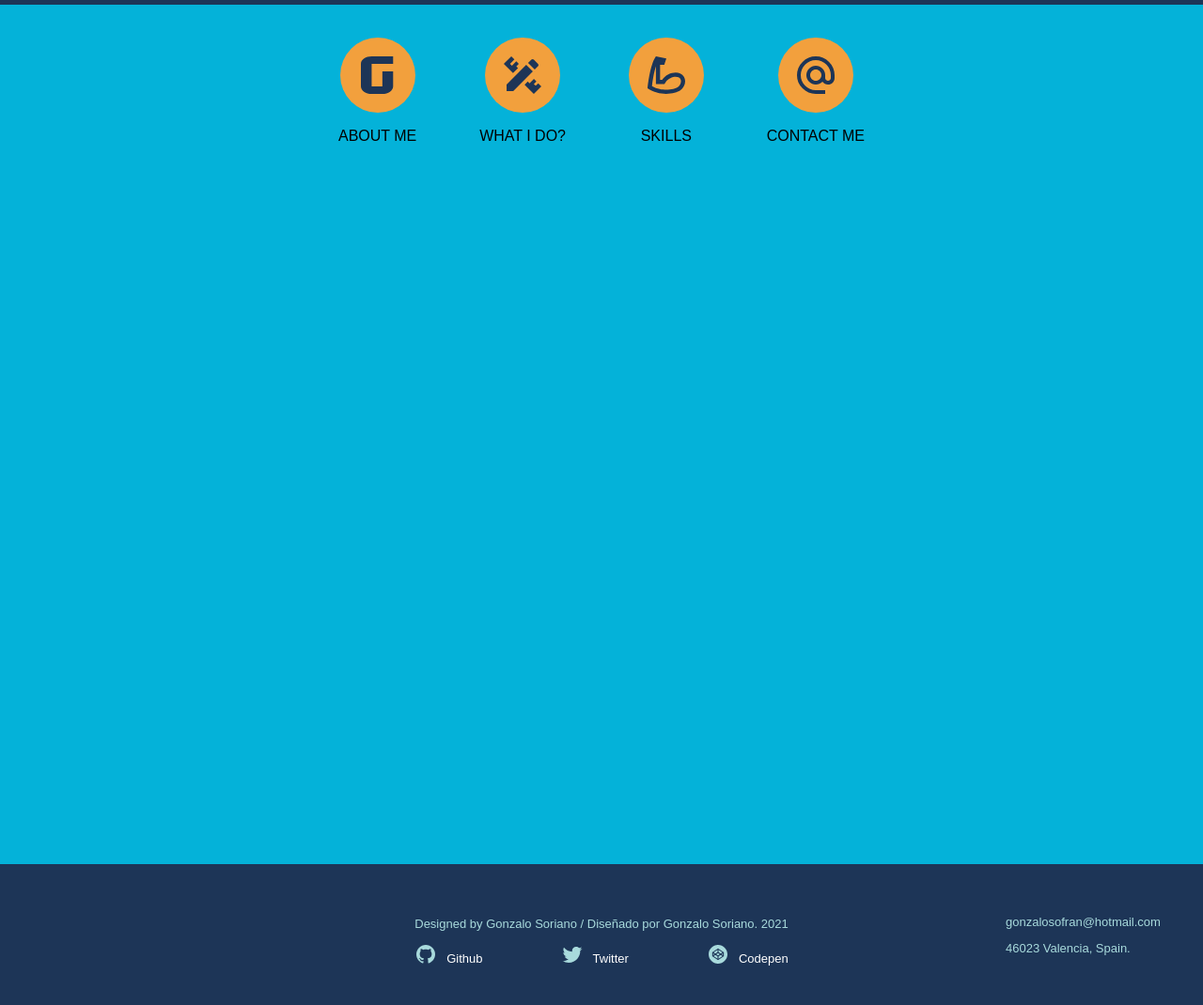
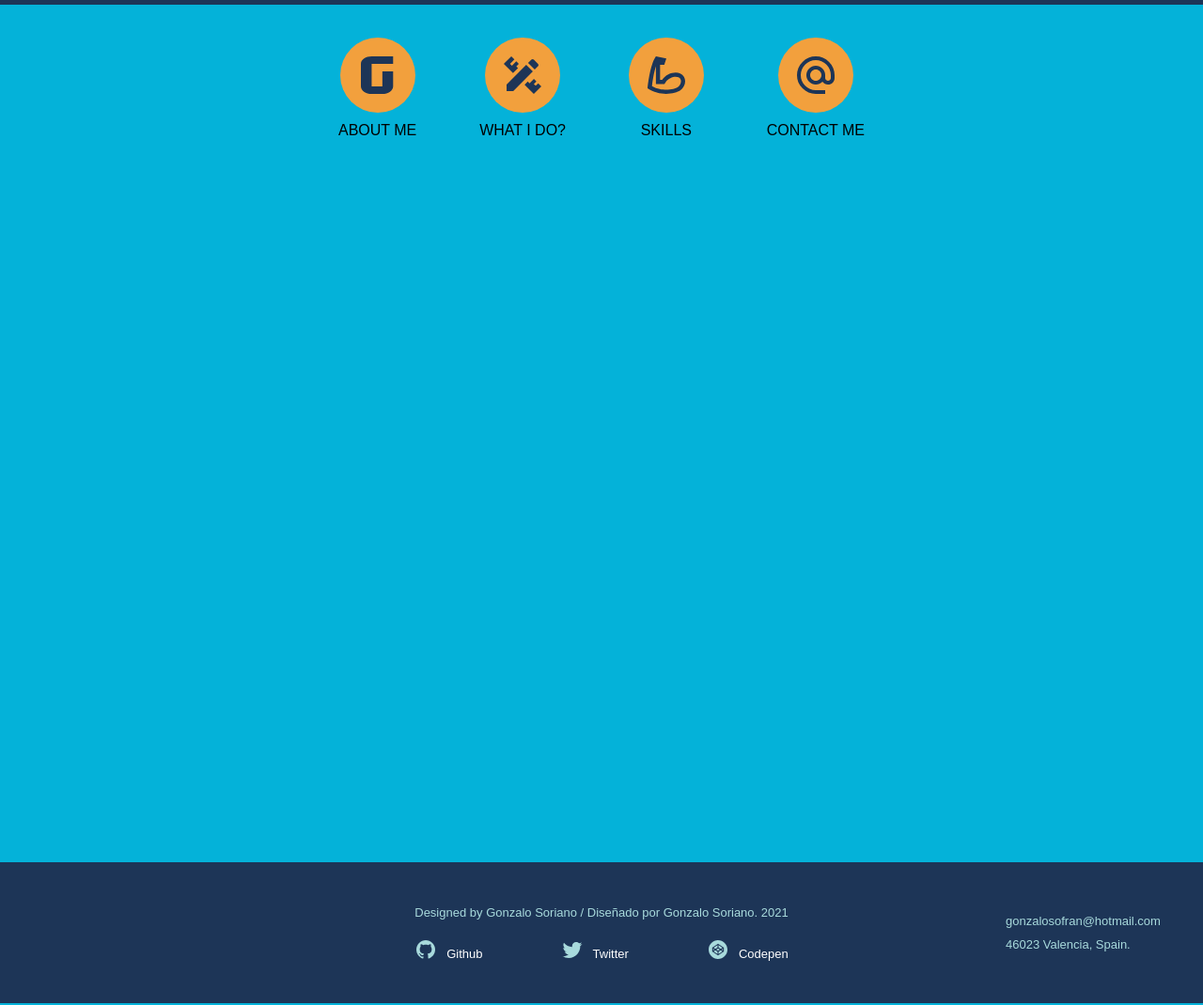
Before and after one commit to ggonzaloo10/Proyecto-Alpha, a plain HTML site: page about me gonzalo/index.html in a window 1280 px wide. Shown: the part 60-1130 px from the top of the page at 94% size. Drawn offline with Linux system fonts and the light colour scheme.

Commit message:
cositas retocadas

```diff
--- a/about me gonzalo/index.html
+++ b/about me gonzalo/index.html
@@ -5,7 +5,7 @@
     <meta charset="UTF-8">
     <meta http-equiv="X-UA-Compatible" content="IE=edge">
     <meta name="viewport" content="width=device-width, initial-scale=1.0">
-    <title>Proyecto about me</title>
+    <title>Gonzalo Soriano, Diseñador</title>
     <link rel="stylesheet" href="../css/style.css">
 
 </head>
@@ -38,7 +38,7 @@
                     </svg>
 
                 </label>
-                <p>ABOUT ME</p>
+                <p class="p-margin">ABOUT ME</p>
             </div>
 
             <div class="lbl-menu--icono">
@@ -50,7 +50,7 @@
                     </svg>
 
                 </label>
-                <p>WHAT I DO?</p>
+                <p class="p-margin">WHAT I DO?</p>
             </div>
 
             <div class="lbl-menu--icono">
@@ -62,7 +62,7 @@
                     </svg>
 
                 </label>
-                <p>SKILLS</p>
+                <p class="p-margin">SKILLS</p>
             </div>
 
             <div class="lbl-menu--icono">
@@ -74,7 +74,7 @@
                     </svg>
 
                 </label>
-                <p>CONTACT ME</p>
+                <p class="p-margin">CONTACT ME</p>
             </div>
         </div>
 
@@ -270,7 +270,9 @@
                             <path
                                 d="M12 2C10.6868 2 9.38642 2.25866 8.17317 2.7612C6.95991 3.26375 5.85752 4.00035 4.92893 4.92893C3.05357 6.8043 2 9.34784 2 12C2 16.42 4.87 20.17 8.84 21.5C9.34 21.58 9.5 21.27 9.5 21C9.5 20.77 9.5 20.14 9.5 19.31C6.73 19.91 6.14 17.97 6.14 17.97C5.68 16.81 5.03 16.5 5.03 16.5C4.12 15.88 5.1 15.9 5.1 15.9C6.1 15.97 6.63 16.93 6.63 16.93C7.5 18.45 8.97 18 9.54 17.76C9.63 17.11 9.89 16.67 10.17 16.42C7.95 16.17 5.62 15.31 5.62 11.5C5.62 10.39 6 9.5 6.65 8.79C6.55 8.54 6.2 7.5 6.75 6.15C6.75 6.15 7.59 5.88 9.5 7.17C10.29 6.95 11.15 6.84 12 6.84C12.85 6.84 13.71 6.95 14.5 7.17C16.41 5.88 17.25 6.15 17.25 6.15C17.8 7.5 17.45 8.54 17.35 8.79C18 9.5 18.38 10.39 18.38 11.5C18.38 15.32 16.04 16.16 13.81 16.41C14.17 16.72 14.5 17.33 14.5 18.26C14.5 19.6 14.5 20.68 14.5 21C14.5 21.27 14.66 21.59 15.17 21.5C19.14 20.16 22 16.42 22 12C22 10.6868 21.7413 9.38642 21.2388 8.17317C20.7362 6.95991 19.9997 5.85752 19.0711 4.92893C18.1425 4.00035 17.0401 3.26375 15.8268 2.7612C14.6136 2.25866 13.3132 2 12 2V2Z"
                                 fill="black" />
-                        </svg>Github</a>
+                        </svg>
+                        <p>Github</p>
+                    </a>
 
                     <a class="social-icon" href="https://twitter.com/g0nz4l0_" target="_blank"><svg width="24"
                             height="24" viewBox="0 0 24 24" fill="none" xmlns="http://www.w3.org/2000/svg">
@@ -278,7 +280,8 @@
                                 d="M22.46 6C21.69 6.35 20.86 6.58 20 6.69C20.88 6.16 21.56 5.32 21.88 4.31C21.05 4.81 20.13 5.16 19.16 5.36C18.37 4.5 17.26 4 16 4C13.65 4 11.73 5.92 11.73 8.29C11.73 8.63 11.77 8.96 11.84 9.27C8.28004 9.09 5.11004 7.38 3.00004 4.79C2.63004 5.42 2.42004 6.16 2.42004 6.94C2.42004 8.43 3.17004 9.75 4.33004 10.5C3.62004 10.5 2.96004 10.3 2.38004 10C2.38004 10 2.38004 10 2.38004 10.03C2.38004 12.11 3.86004 13.85 5.82004 14.24C5.46004 14.34 5.08004 14.39 4.69004 14.39C4.42004 14.39 4.15004 14.36 3.89004 14.31C4.43004 16 6.00004 17.26 7.89004 17.29C6.43004 18.45 4.58004 19.13 2.56004 19.13C2.22004 19.13 1.88004 19.11 1.54004 19.07C3.44004 20.29 5.70004 21 8.12004 21C16 21 20.33 14.46 20.33 8.79C20.33 8.6 20.33 8.42 20.32 8.23C21.16 7.63 21.88 6.87 22.46 6Z"
                                 fill="black" />
                         </svg>
-                        Twitter</a>
+                        <p>Twitter</p>
+                    </a>
 
                     <a class="social-icon" href="https://codepen.io/ggonzaloo10" target="_blank"><svg width="24"
                             height="24" viewBox="0 0 24 24" fill="none" xmlns="http://www.w3.org/2000/svg">
@@ -286,7 +289,8 @@
                                 d="M8.21 12L6.88 12.89V11.11L8.21 12ZM11.47 9.82V7.34L7.31 10.12L9.16 11.36L11.47 9.82ZM16.7 10.12L12.53 7.34V9.82L14.84 11.36L16.7 10.12ZM7.31 13.88L11.47 16.66V14.18L9.16 12.64L7.31 13.88ZM12.53 14.18V16.66L16.7 13.88L14.84 12.64L12.53 14.18ZM12 10.74L10.12 12L12 13.26L13.88 12L12 10.74ZM22 12C22 17.5 17.5 22 12 22C6.5 22 2 17.5 2 12C2 6.5 6.5 2 12 2C17.5 2 22 6.5 22 12ZM18.18 10.12C18.18 10.09 18.18 10.07 18.18 10.05L18.17 10L18.16 9.95C18.15 9.94 18.15 9.93 18.14 9.91L18.13 9.89L18.11 9.85L18.1 9.83L18.08 9.8L18.06 9.77L18.03 9.74L18 9.72V9.7L17.96 9.68L17.95 9.67L12.3 5.91C12.12 5.79 11.89 5.79 11.71 5.91L6.05 9.67V9.68L6 9.7C6 9.71 6 9.72 6 9.72L5.97 9.74L5.94 9.77L5.93 9.8L5.9 9.83L5.89 9.85L5.87 9.89L5.86 9.91L5.84 9.95V10H5.83L5.82 10.05C5.82 10.07 5.82 10.09 5.82 10.12V13.88C5.82 13.91 5.82 13.93 5.82 13.95L5.83 14H5.84V14.05C5.85 14.06 5.85 14.07 5.86 14.09L5.87 14.11L5.89 14.15L5.9 14.17L5.92 14.2L5.94 14.23C5.95 14.24 5.96 14.25 5.97 14.26L6 14.28V14.3L6.04 14.32L6.05 14.33L11.71 18.1C11.79 18.16 11.9 18.18 12 18.18C12.1 18.18 12.21 18.15 12.3 18.1L17.95 14.33L17.96 14.32L18 14.3V14.28L18.03 14.26L18.06 14.23L18.08 14.2L18.1 14.17L18.11 14.15L18.13 14.11L18.14 14.09L18.16 14.05V14H18.17L18.18 13.95C18.18 13.93 18.18 13.91 18.18 13.88V10.12ZM17.12 12.89V11.11L15.79 12L17.12 12.89Z"
                                 fill="black" />
                         </svg>
-                        Codepen</a>
+                        <p>Codepen</p>
+                    </a>
 
                 </nav>
 
@@ -294,7 +298,7 @@
 
             <div class="div_footer">
                 <p>gonzalosofran@hotmail.com</p>
-                <p>46023 Valencia, Spain.</p>
+                <p class="p-margin">46023 Valencia, Spain.</p>
             </div>
 
         </div>
--- a/scss/site/_footer.scss
+++ b/scss/site/_footer.scss
@@ -32,12 +32,14 @@ footer {
       align-items: center;
       padding: 0px 0px 0px 0px;
       margin-right: 0px;
+      margin-top: 20px;
     }
 
     .social-contact{
       display: flex;
       justify-content: center;
       flex-direction: column;
+     text-align: center;
     }
 
     .social-icon{
--- a/scss/site/_lbl-menu.scss
+++ b/scss/site/_lbl-menu.scss
@@ -10,7 +10,7 @@ label{
     justify-self: center;
     justify-content: space-between;
     max-width: 700px;
-    margin: 0px 20px;
+    margin: 0px 20px 20px;
   }
 
   .lbl-menu--icono{
--- a/scss/site/_site.scss
+++ b/scss/site/_site.scss
@@ -18,3 +18,7 @@ h3{
   margin: 20px 0px 0px 0px;
 
 }
+
+p{
+  margin: 0px 0px 0px 0px;
+}
--- a/scss/utilities/_mediaquories.scss
+++ b/scss/utilities/_mediaquories.scss
@@ -14,3 +14,15 @@
     }
 
   }
+
+// PARA ADAPTAR EL FOOTER
+
+@media screen and (max-width: 780px) {
+
+
+
+  a #text{
+    display: none;
+  }
+
+}
--- a/scss/utilities/_utilities.scss
+++ b/scss/utilities/_utilities.scss
@@ -7,3 +7,7 @@
 .round-border{
   border-radius: 10px;
 }
+
+.p-margin{
+  margin-top: 10px;
+}
```
Also changed, not shown: css/style.css.
